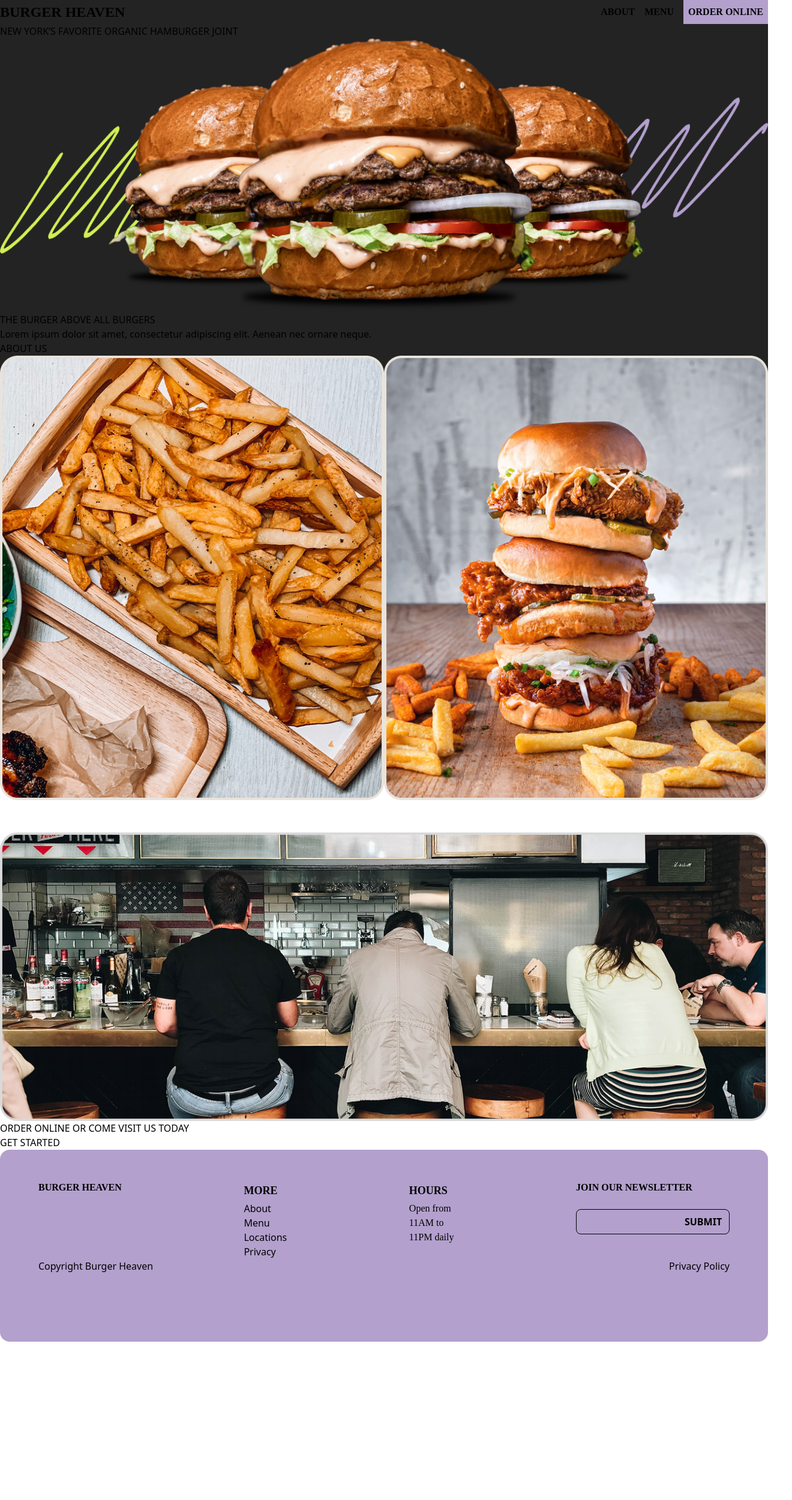
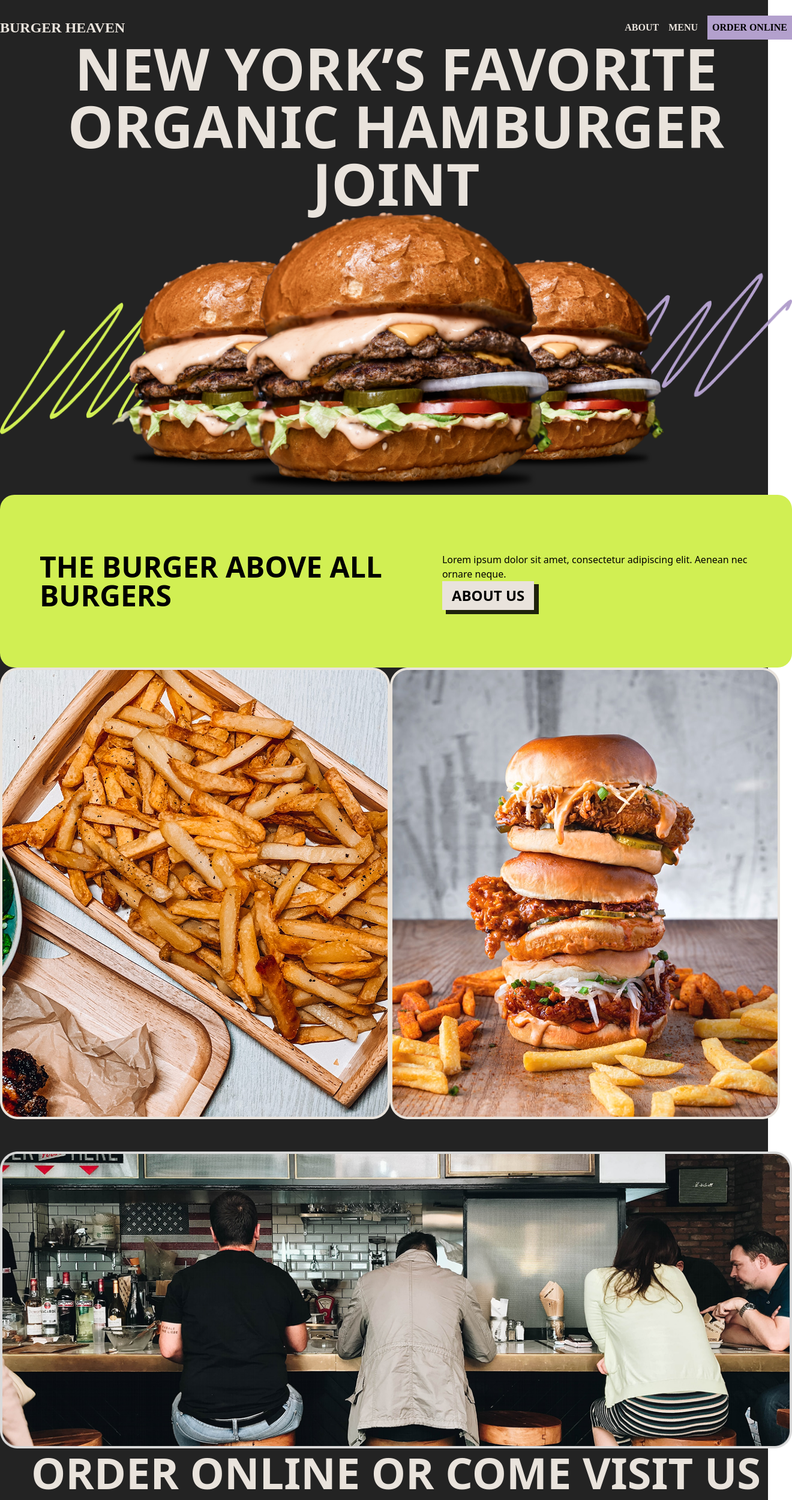
Before and after one commit to Tetrabiter/burger-heaven, a React (Vite) app: page / in a window 1280 px wide. Shown: the top 2501 px of the page at 60% size, 1320 px wide, since content can reach past the window. Before the commit the page ends 2237 px from the top, so only its background shows below. Built offline with nearby package versions, Linux system fonts and the light colour scheme.

Commit message:
still styling

```diff
--- a/src/App.jsx
+++ b/src/App.jsx
@@ -6,10 +6,12 @@ import Main from "./components/Main"
 function App() {
 
   return (
-    <div className="w-full h-[120vh] mx-5% bg-[var(--color-background)]">
-      <Header />
-      <Main />
-      <Footer />
+    <div className="bg-[var(--color-background)]">
+      <div className="w-[1320px] mx-auto pt-[2%]">
+        <Header />
+        <Main />
+        <Footer />
+      </div>
     </div>
   )
 }
--- a/src/components/Header.jsx
+++ b/src/components/Header.jsx
@@ -2,14 +2,14 @@ const Header = () => {
     return (
         <header className="">
 
-            <div className="font-primary flex justify-between items-center">
+            <div className="font-primary flex justify-between items-center text-[var(--color-white2)]">
                 <div>
                     <p className="font-extrabold text-2xl">BURGER HEAVEN</p>
                 </div>
                 <div className="font-bold flex items-center gap-4">
                     <a href="#">ABOUT</a>
                     <a href="#">MENU</a>
-                    <button className="p-2 bg-[var(--color-lightpurple)]">ORDER ONLINE</button>
+                    <button className="p-2 bg-[var(--color-lightpurple)] text-black">ORDER ONLINE</button>
                 </div>
             </div>
 
--- a/src/components/Main.jsx
+++ b/src/components/Main.jsx
@@ -9,19 +9,21 @@ const Main = () => {
             <div>
 
                 <div>
-                    <h1>NEW YORK’S FAVORITE ORGANIC HAMBURGER JOINT</h1>
+                    <h1 className='text-[var(--color-white2)] text-8xl font-bold text-center'>NEW YORK’S FAVORITE ORGANIC HAMBURGER JOINT</h1>
                     <div>
                         <img src={BurgerSRC} alt="" />
                     </div>
                 </div>
 
-                <div>
-                    <div>
-                        <p>THE BURGER ABOVE ALL BURGERS</p>
-                    </div>
-                    <div>
-                        <p>Lorem ipsum dolor sit amet, consectetur adipiscing elit. Aenean nec ornare neque.</p>
-                        <button>ABOUT US</button>
+                <div className='bg-[var(--color-lime)] h-72 rounded-3xl'>
+                    <div className='h-full flex justify-center items-center px-[5%]'>
+                        <div>
+                            <p className='text-5xl font-bold'>THE BURGER ABOVE ALL BURGERS</p>
+                        </div>
+                        <div>
+                            <p>Lorem ipsum dolor sit amet, consectetur adipiscing elit. Aenean nec ornare neque.</p>
+                            <button className='px-4 py-2 font-bold text-2xl bg-[var(--color-white2)] shadow-[7px_6px_0px_1px_rgba(0,_0,_0,_0.85)]'>ABOUT US</button>
+                        </div>
                     </div>
                 </div>
 
@@ -40,17 +42,21 @@ const Main = () => {
                     </div>
                 </div>
 
-                <div>
-                    <marquee className="text-5xl font-secondary text-[var(--color-lime)]" behavior="" direction="">“ the best burger i’ve ever had “</marquee>
+                <div className=''>
+                    <marquee className="text-5xl font-secondary font-bold text-[var(--color-lime)] uppercase" behavior="" direction="">the best burger i’ve ever had</marquee>
 
                     <div>
                         <img src={CustomersSRC} alt="customers" className=""/>
                     </div>
                 </div>
 
-                <div>
-                    <h1>ORDER ONLINE OR COME VISIT US TODAY</h1>
-                    <button>GET STARTED</button>
+                <div className='flex flex-col justify-center h-48 text-center text-[var(--color-white2)] font-bold'>
+                    <div>
+                        <h1 className='text-7xl'>ORDER ONLINE OR COME VISIT US TODAY</h1>
+                    </div>
+                    <div>
+                        <button className='bg-[var(--color-lime)] text-[var(--color-black2)] px-4 py-2'>GET STARTED</button>
+                    </div>
                 </div>
 
             </div>
```
